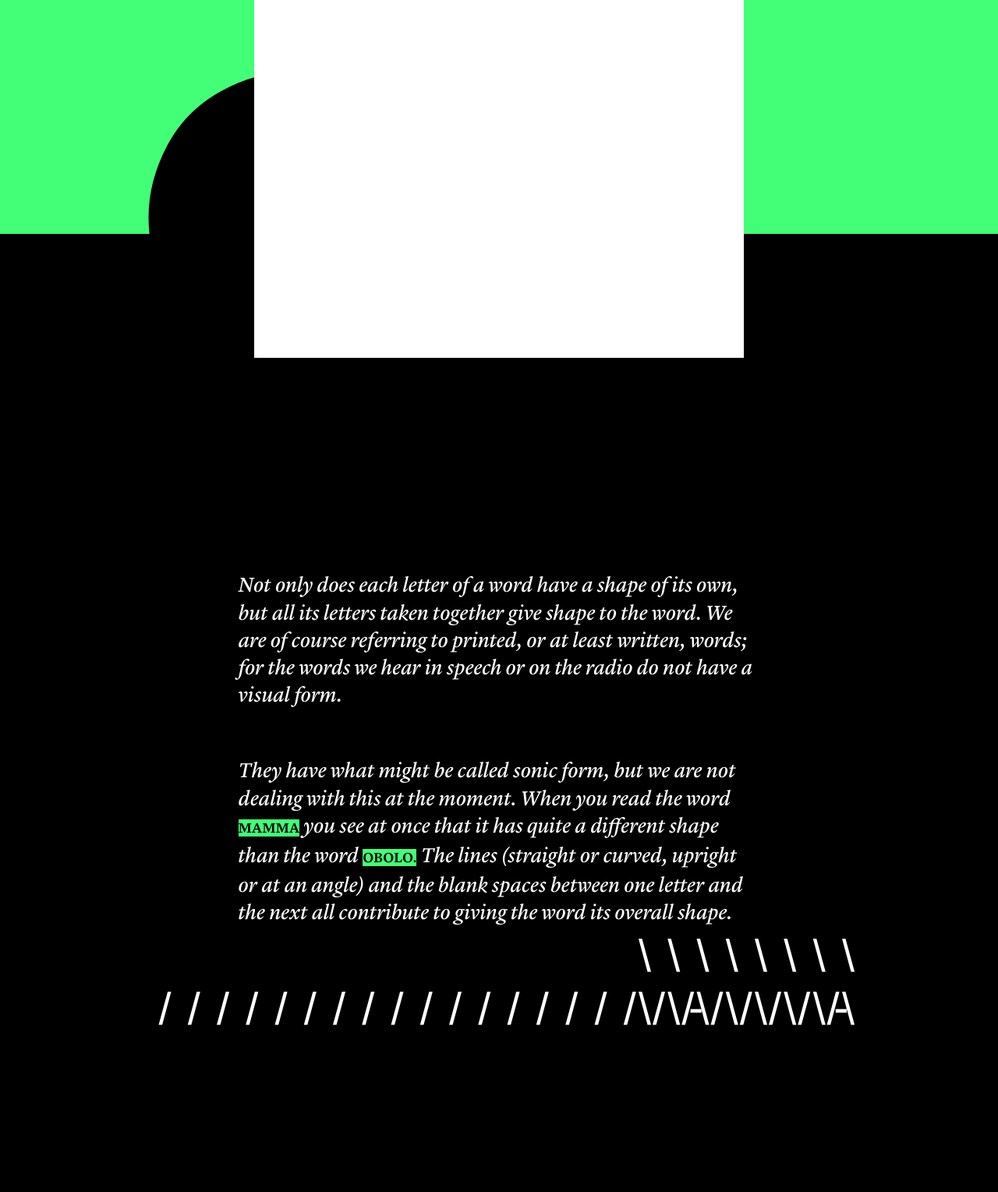
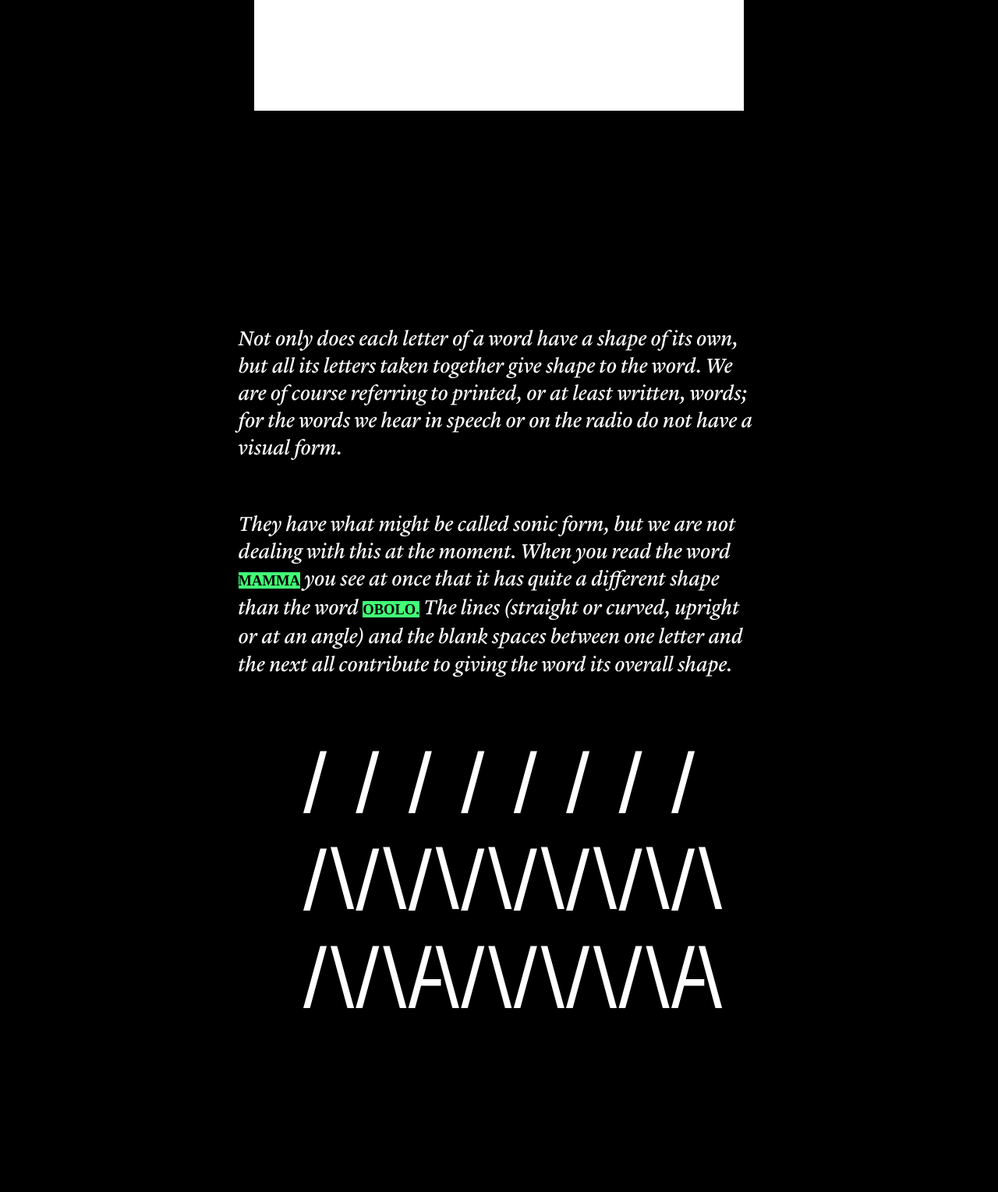
Before and after one commit to sarahsaroufim/binding, a plain HTML site: page shape.html in a window 1280 px wide. Shown: the part 604-2133 px from the top of the page at 78% size. Drawn offline with Linux system fonts and the light colour scheme; a web font is replaced by a local one.

Commit message:
big brain activity

```diff
--- a/common.css
+++ b/common.css
@@ -143,11 +143,11 @@
     text-align: center;
 }
 
-/* .home-button:hover{
+.home-button:hover{
     border-style: solid;
     border-color: var(--color-acid);
-    border-width: calc(0.6 * var(--small-gap));
-} */
+    border-width: 0.5vw;
+}
 
 .intro-text{
     font-family: var(--font-lyon-slanted);
--- a/shape-style.css
+++ b/shape-style.css
@@ -9,15 +9,26 @@ body{
     overflow-x: hidden;
 }
 
-#title{
+#title {
+    position: relative;
     background-color: white;
     margin-left: calc(0.68 * var(--medium-gap));
     margin-right: calc(0.68 * var(--medium-gap));
     margin-top: var(--big-gap);
     text-align: center;
     height: 56vw;
-    position: relative;
-    z-index: 1;
+}
+
+#title::before {
+    content: '';
+    position: absolute;
+    top: -40vw;
+    right: -56vw;
+    width: 90vw;
+    height: 90vw;
+    background-color: black;
+    border-radius: 50%;
+    z-index: -1;
 }
 
 #author-name{
@@ -90,30 +101,14 @@ h1{
     padding-top: calc(3 * var(--big-gap));
     margin-top: calc(-1.1 * var(--big-gap));
     position: relative;
-}
-
-.big-circles{
-    position: absolute;
-    font-family: var(--font-helvetica);
-    font-size: calc(6 * var(--big-gap));
-    color: black;
     z-index: -1;
-}
-
-#big-circle-1{
-    top: -36rem;
-    left: 7.2rem;
-}
-
-#big-circle-2{
-    bottom: -31.7rem;
-    right: 5rem;
 }
 
 #intro-example{
     font-family: var(--font-helvetica);
     font-size: calc(0.4 * var(--big-gap));
     text-align: center;
+    margin-left: -1.4rem;
     word-spacing: var(--small-gap);
     margin-top: calc(0.5 * var(--big-gap));
     padding-bottom: calc(1.8 * var(--big-gap));
@@ -138,12 +133,12 @@ h1{
 }
 
 #dash-1{
-    left: -12.105rem;
+    left: -12.26rem;
     bottom: calc(0.1 * var(--small-gap));
 }
 
 #dash-2{
-    left: -0.455rem;
+    left: -0.6rem;
     bottom: calc(0.1 * var(--small-gap));
 }
 
@@ -151,7 +146,6 @@ h1{
     background-color: white;
     margin-top: calc(2 * var(--medium-gap));
     padding-bottom: calc(2.5 * var(--medium-gap));
-    z-index: 1;
     position: relative;
 }
 
@@ -173,7 +167,7 @@ h2{
 
 .inline-highlight{
     font-size: calc(0.9 * var(--comfort-font-size));
-    font-family: var(--font-lyon-text);
+    font-family: var(--font-avenir);
     font-weight: 600;
     font-style: normal;
     color: black;
@@ -307,12 +301,42 @@ h1{
     font-size: calc(3.5 * var(--comfort-font-size));
 }
 
+h2{
+    font-size: calc(1.7 * var(--comfort-font-size));
+}
+
+}
+
+@media screen and (min-width: 553px) {
+
+#intro-example{
+    font-size: calc(0.55 * var(--big-gap));
+    word-spacing: calc(1.1 * var(--small-gap));
+}
+
+#backslashes-1{
+    left: -21.6rem;
+    bottom: 5.72rem;
+}
+
+#backslashes-2{
+    left: -21.6rem;
+}
+
+#dash-1{
+    left: -16.45rem;
+}
+
+#dash-2{
+    left: -0.88rem;
+}
 }
 
 @media screen and (min-width: 684px) {
 
 #title{
     max-width: 39.3rem;
+    height: 25rem;
     text-align: center;
     margin-left: auto;
     margin-right: auto;
@@ -365,4 +389,35 @@ h1{
     font-size: calc(5.5 * var(--comfort-font-size));
 }
 
+h2{
+    font-size: calc(1.9 * var(--comfort-font-size));
 }
+}
+
+@media screen and (min-width: 748px) {
+
+    #intro-example{
+        font-size: calc(0.75 * var(--big-gap));
+        word-spacing: calc(1.4 * var(--small-gap));
+        max-width: 50rem;
+        margin-left: auto;
+        margin-right: auto;
+    }
+
+    #backslashes-1{
+        left: -29.2rem;
+        bottom: 7.8rem;
+    }
+
+    #backslashes-2{
+        left: -29.2rem;
+    }
+
+    #dash-1{
+        left: -22.3rem;
+    }
+
+    #dash-2{
+        left: -1.19rem;
+    }
+    }
--- a/shape.html
+++ b/shape.html
@@ -18,24 +18,18 @@
 
 <section>
 <section id="title">
-
 <p id="author-name">BRUNO MUNARI</p>
 
 <h1>
-    <span class="word"><span>T</span><span>H</span><span>E</span></span>
-
-    <span class="word"><span>S</span><span>H</span><span class="letter-container">A</span><span class="title-circles" id="circle-A">●</span><span class="letter-container">P</span><span class="title-circles" id="circle-P">●</span><span>E</span></span><br>
-
-    <span class="word"><span class="letter-container">O</span><span class="title-circles" id="circle-O-1">●</span><span>F</span></span>
-
-    <span class="word"><span>W</span><span class="letter-container">O</span><span class="title-circles" id="circle-O-2">●</span><span class="letter-container">R</span><span class="title-circles" id="circle-R">●</span><span class="title-circles" id="circle-D">●</span><span>D</span><span>S</span></span>
+    <span>THE</span>
+    <span class="word"><span>S</span><span>H</span><span>A</span><span class="title-circles" id="circle-A">●</span><span>P</span><span class="title-circles" id="circle-P">●</span><span>E</span></span><br>
+    <span class="word"><span>O</span><span class="title-circles" id="circle-O-1">●</span><span>F</span></span>
+    <span class="word"><span>W</span><span>O</span><span class="title-circles" id="circle-O-2">●</span><span>R</span><span class="title-circles" id="circle-R">●</span><span class="title-circles" id="circle-D">●</span><span>D</span><span>S</span></span>
 </h1>
 </section>
 
 <section id="intro">
-<span class="big-circles" id="big-circle-1">●</span>
-<span class="big-circles" id="big-circle-2">●</span>
-
+<section>
 <p class="intro-text">
 Not only does each letter of a word have a shape of its own, but all its letters taken together give shape to the word. We are of course referring to printed, or at least written, words; for the words we hear in speech or on the radio do not have a visual&nbsp;form.
 </p>
@@ -43,7 +37,9 @@ Not only does each letter of a word have a shape of its own, but all its letters
 <p class="intro-text">
 They have what might be called sonic form, but we are not dealing with this at the moment. When you read the word <span class="inline-highlight">MAMMA</span> you see at once that it has quite a different shape than the word <span class="inline-highlight">OBOLO.</span> The lines (straight or curved, upright or at an angle) and the blank spaces between one letter and the next all contribute to giving the word its overall&nbsp;shape.
 </p>
+</section>
 
+<section>
 <div id="intro-example">
     <span class="word"><span class="slash-container">/ / / / / / / /</span></span>
     <span class="word"><span class="slash-container">/ / / / / / / /</span></span>
@@ -53,7 +49,7 @@ They have what might be called sonic form, but we are not dealing with this at t
     <span class="word"><span class="add-ons" id="dash-1">-</span></span>
     <span class="word"><span class="add-ons" id="dash-2">-</span></span>
 </div>
-
+</section>
 </section>
 
 <section>
```
Also changed, not shown: home-style.css (+16 -38 lines), index.html (+1 -1 lines).
